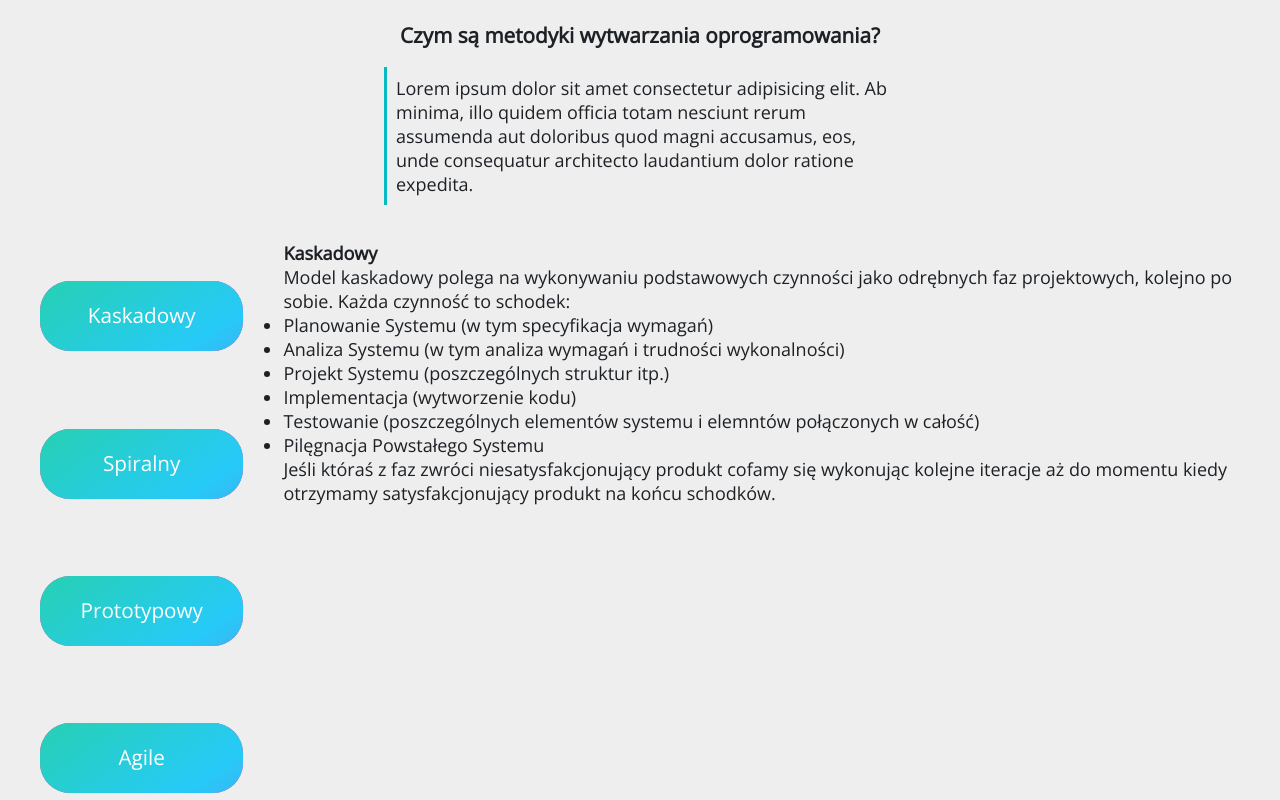
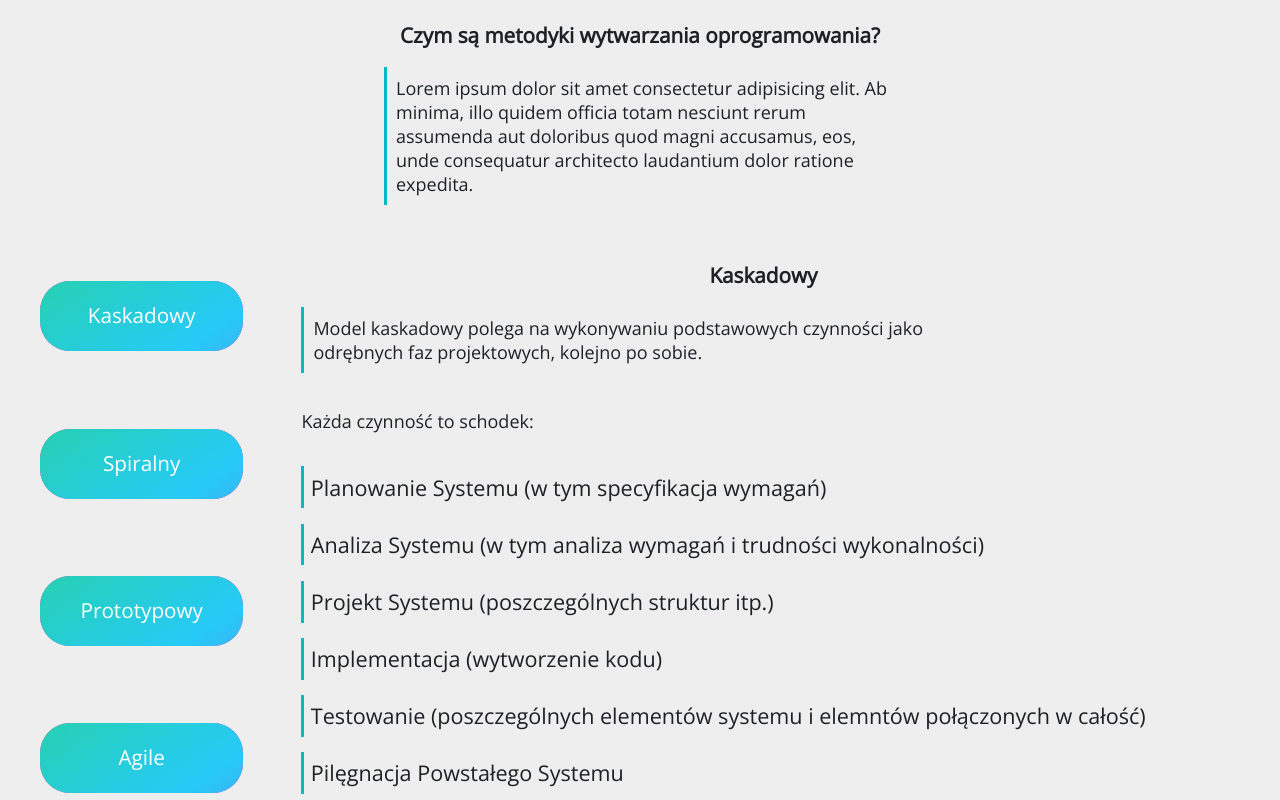
Before and after one commit to Fargos990/Praktyki, an Angular app: page /metodyki/kaskadowy in a window 1280 px wide. Shown: the top 800 px of the page. Built offline with nearby package versions, Linux system fonts and the light colour scheme.

Commit message:
Pojawil sie pomysl grida

```diff
--- a/src/app/kaskadowy/kaskadowy.component.html
+++ b/src/app/kaskadowy/kaskadowy.component.html
@@ -6,14 +6,26 @@
             <p class="container__article__holder__paragraph">
                 Model kaskadowy polega na wykonywaniu podstawowych czynności jako odrębnych faz projektowych, kolejno po sobie.
 
-                Każda czynność to schodek:
-            </p>
-            <ul class="container__article__holder__list">
-                    <li *ngFor="let item of kroki">{{item}}</li>
-            </ul>
-            <p class="container__article__holder__paragraph">
-                Jeśli któraś z faz zwróci niesatysfakcjonujący produkt cofamy się wykonując kolejne iteracje aż do momentu kiedy otrzymamy satysfakcjonujący produkt na końcu schodków.
             </p>
         </div>
-    </article>
+
+    <div class="container__article___listholder">
+        <span class="container__article__listholder__header">
+            Każda czynność to schodek:
+        </span>
+        <ul class="container__article__listholder__list">
+            <li *ngFor="let item of kroki" class="container__article__listholder__list__element">{{item}}</li>
+        </ul>
+
+    </div>
+
+    <div class="container__article__holder">
+
+    <p class="container__article__holder__paragraph">
+        Jeśli któraś z faz zwróci niesatysfakcjonujący produkt cofamy się wykonując kolejne iteracje aż do momentu kiedy otrzymamy satysfakcjonujący produkt na końcu schodków.
+    </p>
+
+    </div>
+
+</article>
 </div>
--- a/src/app/kaskadowy/kaskadowy.component.scss
+++ b/src/app/kaskadowy/kaskadowy.component.scss
@@ -1,9 +1,66 @@
+@import 'src/assets/colors.scss';
+
 .container
 {
     display:flex;
     flex-wrap: wrap;
     &__article
     {
+        flex-basis: 100%;
+        display:flex;
+        flex-wrap: wrap;
+        &__header
+        {
+            margin-top:1em;
+            flex-basis:100%;
+            text-align: center;
+            font-size:1.15em;
+        }
+        &__holder
+        {
+            margin-left:1em;
+            margin-top:1em;
+            margin-bottom:2em;
+            flex-basis: 100%;
+            display:flex;
+            flex-wrap: wrap;
+            justify-content: left;
 
+
+            &__paragraph
+            {
+                flex-basis: 75%;
+                border-left:3px solid $fill-color;
+                padding:0.5em;
+            }
+
+        }
+        &__listholder
+        {
+            flex-basis: 100%;
+            display:flex;
+            flex-wrap: wrap;
+            justify-content: left;
+
+            &__list
+            {
+                list-style: none;
+                padding:1em;
+
+                &__element
+                {
+                    font-size:1.2em;
+                    margin: .7em .7em .7em 0;
+                    padding:.3em;
+                    border-left:3px solid $fill-color;
+                }
+            }
+            &__header
+            {
+                margin-left:1em;
+                margin-top:1em;
+
+            }
+        }
     }
 }
```
